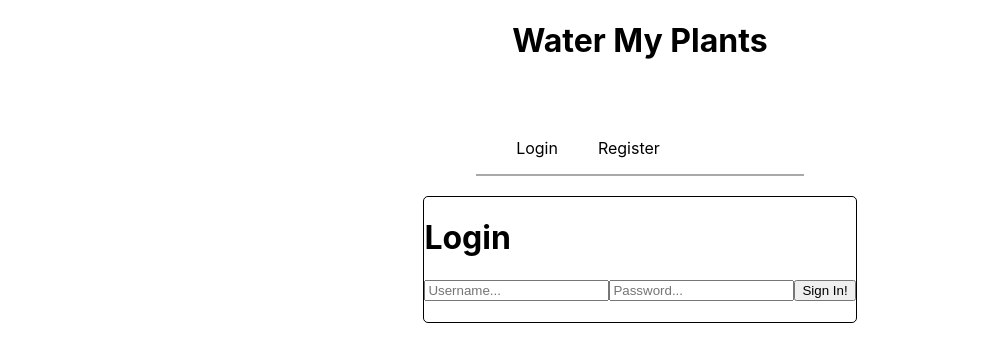
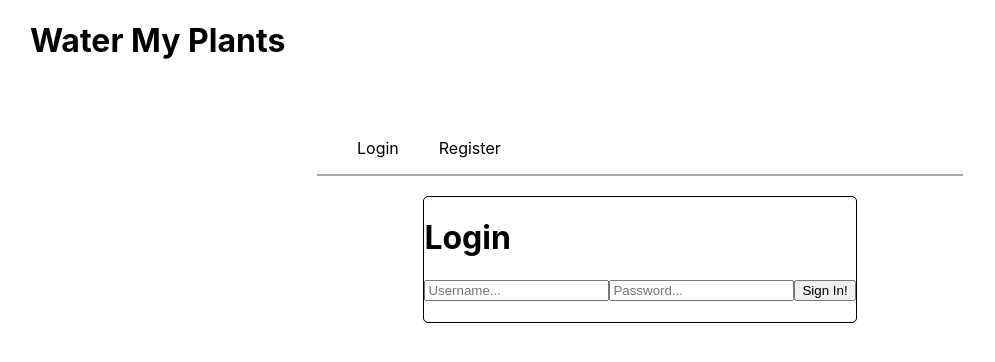
Before and after one commit to water-our-plants/build-water-plants-FE, a React (Create React App) app in the folder water-plants/: page /login in a window 1280 px wide. Shown: the top 362 px of the page, without its empty margins (0-995 px from the left). Built offline with nearby package versions, Linux system fonts and the light colour scheme.

Commit message:
Fixed navbar and title alignment, plant form dimensions fix

```diff
--- a/water-plants/src/components/App.js
+++ b/water-plants/src/components/App.js
@@ -11,15 +11,15 @@ import Welcome from "./Welcome";
 import styled from "styled-components";
 
 const NavBar = styled.div`
+  border-bottom: 2px solid darkgrey;
   display: flex;
   flex-direction: row;
-  justify-content: flex-end;
-  border-bottom: 2px solid darkgrey;
+  justify-content: flex-start;
   padding-right: 5%;
-
+  width: 585px;
   a {
+    color: black;
     text-decoration: none;
-    color: black;
   }
 `;
 
@@ -27,6 +27,10 @@ const AppWrapper = styled.div`
   align-items: center;
   display: flex;
   flex-direction: column;
+  padding: 0px 30px;
+  h1 {
+    align-self: flex-start;
+  }
 `;
 
 class App extends Component {
@@ -35,22 +39,37 @@ class App extends Component {
       <AppWrapper className="app">
         <h1>Water My Plants</h1>
         <h2>{this.props.user.message ? this.props.user.message : ""}</h2>
-        <NavBar>
-          <ul>{!this.props.userId && <NavLink to="/login">Login</NavLink>}</ul>
+        <NavBar className="navBar">
+          {!this.props.userId && (
             <ul>
-            {!this.props.userId && <NavLink to="/register">Register</NavLink>}
+              {" "}
+              <NavLink to="/login">Login</NavLink>
             </ul>
-          <ul>{this.props.userId && <NavLink to="/plants">Plants</NavLink>}</ul>
+          )}
+          {!this.props.userId && (
             <ul>
-            {this.props.userId && <NavLink to="/profile">Edit Profile</NavLink>}
+              <NavLink to="/register">Register</NavLink>
             </ul>
+          )}
+          {this.props.userId && (
+            <ul>
+              {" "}
+              <NavLink to="/plants">Plants</NavLink>
+            </ul>
+          )}
+          {this.props.userId && (
+            <ul>
+              <NavLink to="/profile">Edit Profile</NavLink>
+            </ul>
+          )}
         </NavBar>
-        <div className="body" />
+        <div className="body">
           <Route exact path="/" component={Welcome} />
           <Route path="/login" component={Login} />
           <Route exact path="/register" component={Register} />
           <Route exact path="/profile" component={EditUser} />
           <PrivateRoute path="/plants" component={plantsPlaceholder} />
+        </div>
       </AppWrapper>
     );
   }
--- a/water-plants/src/components/PlantCard.js
+++ b/water-plants/src/components/PlantCard.js
@@ -37,6 +37,7 @@ const PlantDiv = styled.div`
     align-self: center;
     border-bottom-color: rgb(228, 228, 228);
     border-bottom-style: solid;
+    text-align: center;
     width: 264px;
   }
   p {
--- a/water-plants/src/components/PlantForm.js
+++ b/water-plants/src/components/PlantForm.js
@@ -30,7 +30,7 @@ const FormWrapper = styled.form`
   flex-shrink: 1;
   font-family: "Helvetica Now", "Helvetica Neue", Helvetica, Arial, sans-serif;
   font-weight: 500;
-  height: 265px;
+  height: 288px;
   justify-content: center;
   line-height: 18.4px;
   margin-left: 12px;
@@ -67,6 +67,7 @@ const FormWrapper = styled.form`
   }
   .plant-form {
     align-items: flex-start;
+    align-self: center;
     border-bottom-color: rgb(228, 228, 228);
     border-bottom-style: solid;
     border-bottom-width: 0px;
```
Also changed, not shown: 1 other file (tests, documents, lock files or other folders). Lines whose indentation alone changed are shown as unchanged.
